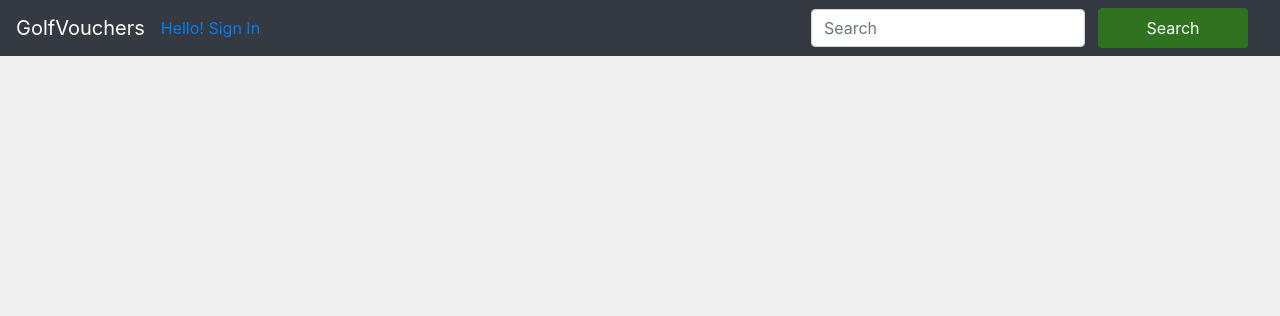
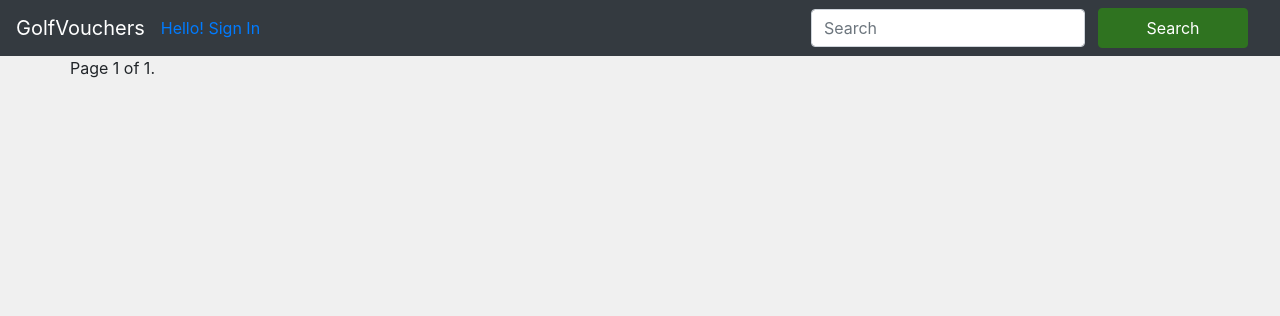
Before and after one commit to martingr1/golfvouchers, a Django app: page /posts/ in a window 1280 px wide. Shown: the top 316 px of the page. Run offline with Django 3.2, Linux system fonts and the light colour scheme; data that the repository does not hold is empty; some libraries are stand-ins or nearby versions; some web fonts are replaced.

Commit message:
added pagination function view posts/views and posts.html

```diff
--- a/posts/templates/posts.html
+++ b/posts/templates/posts.html
@@ -8,7 +8,7 @@
 			href="{% url 'new_post' %}">New Product
 		</a>
 	</div>
-{% endif %}
+	{% endif %}
 
 	<div class="row">
 		{% for post in posts %}
@@ -21,11 +21,30 @@
 							href="{% url 'post_detail' post.id %}">{{post.title}}</a>
 					</div>
 					<div class="row review-text lead">
-						<p class= "lead">£{{ post.price }}</p>
+						<p class="lead">£{{ post.price }}</p>
 					</div>
 				</div>
 			</div>
 		</div>
 		{% endfor %}
+		<div class="pagination">
+			<span class="step-links">
+        {% if posts.has_previous %}
+            <a href="?page=1">&laquo; first</a>
+            <a href="?page={{ posts.previous_page_number }}">previous</a>
+        {% endif %}
+
+        <span class="current">
+            Page {{ posts.number }} of {{ posts.paginator.num_pages }}.
+        </span>
+
+			{% if posts.has_next %}
+			<a href="?page={{ posts.next_page_number }}">next</a>
+			<a href="?page={{ posts.paginator.num_pages }}">last &raquo;</a>
+			{% endif %}
+			</span>
+		</div>
 	</div>
+
+
 	{% endblock %}
--- a/posts/views.py
+++ b/posts/views.py
@@ -1,13 +1,25 @@
 from django.shortcuts import render, redirect, get_object_or_404
 from django.utils import timezone
+from django.core.paginator import Paginator, EmptyPage, PageNotAnInteger
+from django.contrib.auth.decorators import login_required
 from .models import Post
 from .forms import PostForm
-from django.contrib.auth.decorators import login_required
 
 
 def get_posts(request):
 
-    posts = Post.objects.filter(listed_date__lte=timezone.now()).order_by('listed_date')
+    posts_list = Post.objects.filter(listed_date__lte=timezone.now()).order_by('listed_date')
+    p = Paginator(posts_list, 1)
+    page = request.GET.get('page')
+    try:
+        posts = p.page(page)
+
+    except PageNotAnInteger:
+        posts = p.page(1)
+
+    except EmptyPage:
+        posts = p.page(p.num_pages)
+
     return render(request, "posts.html", {'posts': posts})
 
 
```
